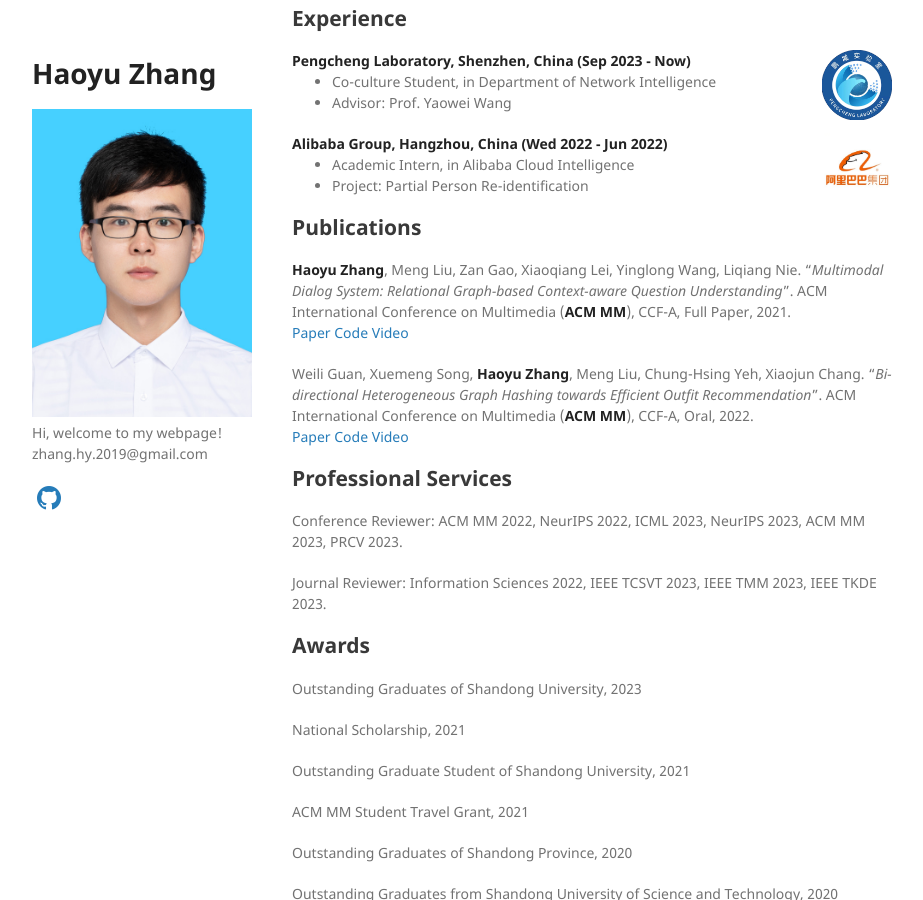
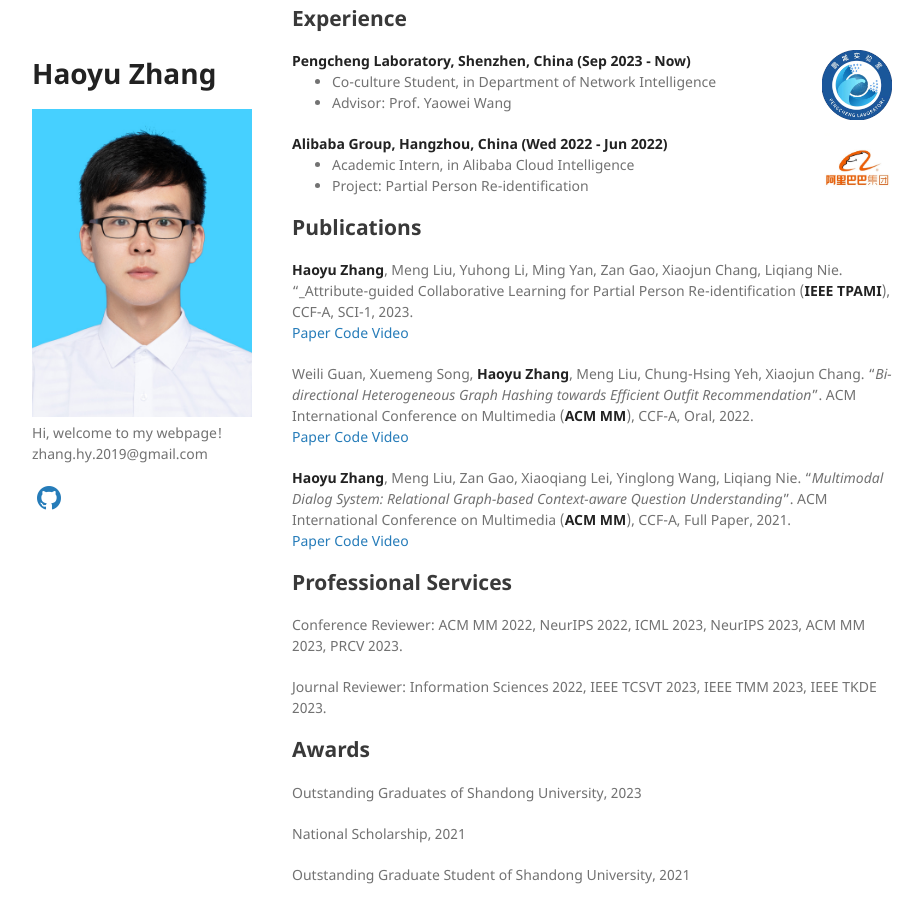
Before and after one commit to Hyu-Zhang/Hyu-Zhang.github.io, a Jekyll site: the page built from index.md, in a window 1280 px wide and 900 px high, scrolled down 553 px. Shown: the whole window, without its empty margins (178-1101 px from the left). Built offline with Jekyll 4.4.1, drawn with Linux system fonts in a browser that asks for light colours; a style sheet for code colours, icons or effects is not loaded; our own code applies the rules of GitHub Pages for plain Markdown files.

Commit message:
Update index.md

```diff
--- a/index.md
+++ b/index.md
@@ -73,11 +73,14 @@
 
 ## Publications
 
-**Haoyu Zhang**, Meng Liu, Zan Gao, Xiaoqiang Lei, Yinglong Wang, Liqiang Nie. "_Multimodal Dialog System: Relational Graph-based Context-aware Question Understanding_". ACM International Conference on Multimedia (**ACM MM**), CCF-A, Full Paper, 2021.<br />
-[Paper](https://dl.acm.org/doi/pdf/10.1145/3474085.3475234)  [Code](https://acmmmtreasure.wixsite.com/treasure)  [Video](https://dl.acm.org/doi/abs/10.1145/3474085.3475234)
+**Haoyu Zhang**, Meng Liu, Yuhong Li, Ming Yan, Zan Gao, Xiaojun Chang, Liqiang Nie. "_Attribute-guided Collaborative Learning for Partial Person Re-identification (**IEEE TPAMI**), CCF-A, SCI-1, 2023.<br />
+[Paper]()  [Code]()  [Video]()
 
 Weili Guan, Xuemeng Song, **Haoyu Zhang**, Meng Liu, Chung-Hsing Yeh, Xiaojun Chang. "_Bi-directional Heterogeneous Graph Hashing towards Efficient Outfit Recommendation_". ACM International Conference on Multimedia (**ACM MM**), CCF-A, Oral, 2022.<br />
 [Paper](https://dl.acm.org/doi/pdf/10.1145/3503161.3548020)  [Code](https://outfitrec.wixsite.com/bihgh)  [Video](https://dl.acm.org/doi/10.1145/3503161.3548020)
+
+**Haoyu Zhang**, Meng Liu, Zan Gao, Xiaoqiang Lei, Yinglong Wang, Liqiang Nie. "_Multimodal Dialog System: Relational Graph-based Context-aware Question Understanding_". ACM International Conference on Multimedia (**ACM MM**), CCF-A, Full Paper, 2021.<br />
+[Paper](https://dl.acm.org/doi/pdf/10.1145/3474085.3475234)  [Code](https://acmmmtreasure.wixsite.com/treasure)  [Video](https://dl.acm.org/doi/abs/10.1145/3474085.3475234)
 
 ## Professional Services
 
```
